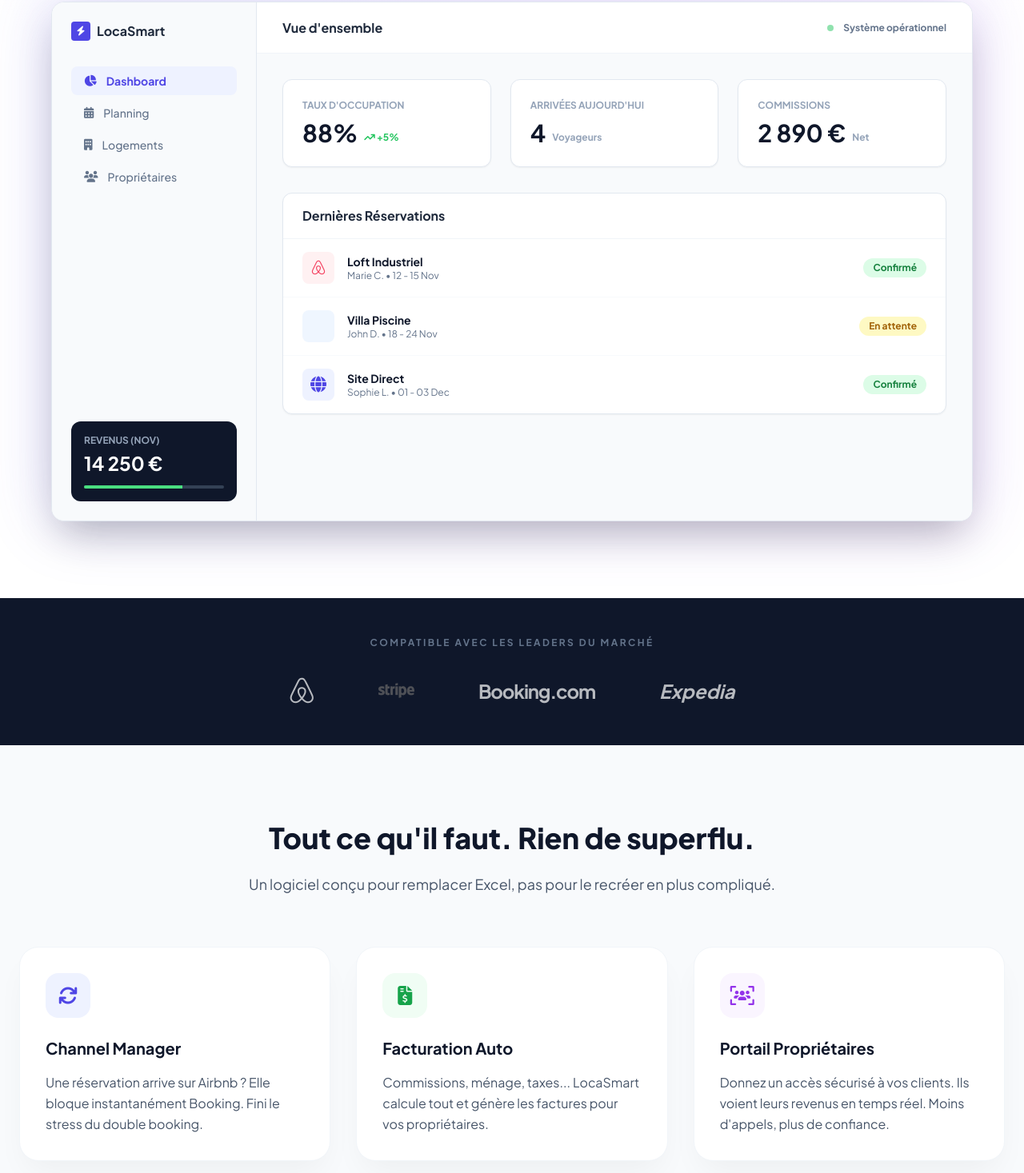
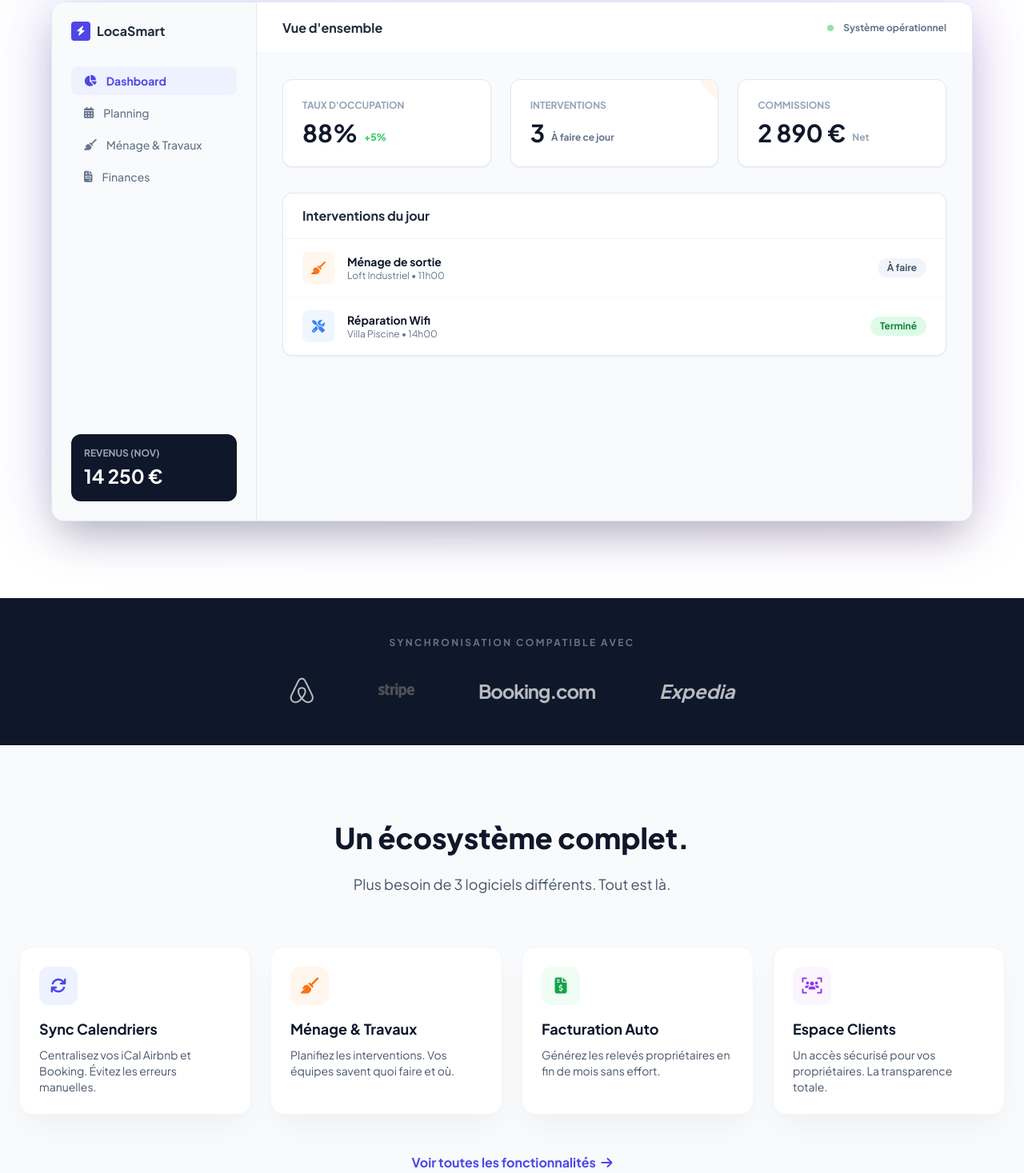
Before and after one commit to LocaSmart45/locasmart-landing, a plain HTML site: page index.html in a window 1280 px wide. Shown: the part 634-2101 px from the top of the page at 80% size. Drawn offline with nearby package versions, Linux system fonts and the light colour scheme.

Commit message:
Update index.html

```diff
--- a/index.html
+++ b/index.html
@@ -4,16 +4,16 @@
     <meta charset="UTF-8">
     <meta name="viewport" content="width=device-width, initial-scale=1.0">
 
-    <title>LocaSmart | Logiciel de Conciergerie & Channel Manager (PMS)</title>
-    <meta name="description" content="Automatisez votre conciergerie locative : Synchronisation Airbnb/Booking, Facturation propriétaires et Channel Manager intégré. Essai gratuit 14 jours.">
-    <meta name="keywords" content="logiciel conciergerie, channel manager, pms location courte durée, gestion locative, airbnb, booking, facturation">
+    <title>LocaSmart | Logiciel de Conciergerie, Facturation & Interventions</title>
+    <meta name="description" content="La solution complète : Synchronisation calendriers, Gestion du ménage/maintenance et Facturation propriétaires. Essai gratuit 14 jours.">
+    <meta name="keywords" content="logiciel conciergerie, planning ménage, facturation propriétaire, channel manager ical, gestion maintenance">
     <meta name="author" content="LocaSmart France">
     <meta name="robots" content="index, follow">
 
     <meta property="og:type" content="website">
     <meta property="og:url" content="https://www.locasmart.net/">
-    <meta property="og:title" content="LocaSmart - Le Pilote Automatique de votre Conciergerie">
-    <meta property="og:description" content="Gagnez 10h/semaine. Channel Manager, Facturation Auto et Portail Propriétaires.">
+    <meta property="og:title" content="LocaSmart - Gérez vos biens et vos équipes">
+    <meta property="og:description" content="Synchronisation, Facturation et Gestion des Interventions (Ménage/Travaux).">
 
     <script src="https://cdn.tailwindcss.com"></script>
     <link href="https://cdnjs.cloudflare.com/ajax/libs/font-awesome/6.4.0/css/all.min.css" rel="stylesheet">
@@ -26,10 +26,10 @@
                     fontFamily: { sans: ['"Plus Jakarta Sans"', 'sans-serif'] },
                     colors: {
                         brand: {
-                            primary: '#4F46E5',   // Indigo vibrant
-                            secondary: '#7C3AED', // Violet profond
-                            dark: '#0F172A',      // Slate 900
-                            surface: '#F8FAFC'    // Slate 50
+                            primary: '#4F46E5',
+                            secondary: '#7C3AED',
+                            dark: '#0F172A',
+                            surface: '#F8FAFC'
                         }
                     },
                     boxShadow: {
@@ -40,28 +40,6 @@
             }
         }
     </script>
-
-    <script type="application/ld+json">
-    {
-      "@context": "https://schema.org",
-      "@type": "SoftwareApplication",
-      "name": "LocaSmart",
-      "operatingSystem": "Web",
-      "applicationCategory": "BusinessApplication",
-      "offers": {
-        "@type": "Offer",
-        "price": "29.99",
-        "priceCurrency": "EUR"
-      },
-      "aggregateRating": {
-        "@type": "AggregateRating",
-        "ratingValue": "4.8",
-        "ratingCount": "24"
-      },
-      "description": "Logiciel SaaS de gestion pour conciergeries de location courte durée."
-    }
-    </script>
-
     <style>
         .gradient-text { background: linear-gradient(135deg, #4F46E5 0%, #7C3AED 100%); -webkit-background-clip: text; -webkit-text-fill-color: transparent; }
         .hero-bg { background: radial-gradient(circle at 50% 0%, #F5F3FF 0%, #FFFFFF 60%); }
@@ -98,7 +76,7 @@
 
             <div class="inline-flex items-center gap-2 px-4 py-2 rounded-full bg-white border border-indigo-100 shadow-sm text-xs font-bold text-brand-primary mb-8 animate-bounce" style="animation-duration: 3s;">
                 <span class="w-2 h-2 rounded-full bg-indigo-500"></span>
-                Nouvelle version : Facturation automatique V2 disponible
+                Nouveau : Module de gestion ménage & maintenance
             </div>
 
             <h1 class="text-4xl md:text-7xl font-extrabold text-slate-900 mb-8 leading-tight tracking-tight max-w-5xl mx-auto">
@@ -107,8 +85,8 @@
             </h1>
 
             <p class="text-lg md:text-xl text-slate-500 mb-10 max-w-2xl mx-auto leading-relaxed px-4">
-                Centralisez Airbnb, Booking et Expedia. Automatisez la facturation propriétaires.
-                Gagnez du temps pour ce qui compte vraiment : <strong>votre croissance</strong>.
+                Synchronisez vos calendriers, facturez vos propriétaires et <strong>gérez vos équipes de ménage</strong>.
+                Tout votre business, sur une seule plateforme.
             </p>
 
             <div class="flex flex-col sm:flex-row gap-4 justify-center items-center mb-20 px-4">
@@ -120,7 +98,7 @@
                 </a>
             </div>
 
-            <div class="relative max-w-6xl mx-auto" id="demo">
+            <div class="relative max-w-6xl mx-auto mt-16" id="demo">
                 <div class="absolute -inset-1 bg-gradient-to-r from-brand-primary to-brand-secondary rounded-3xl blur-2xl opacity-20"></div>
 
                 <div class="relative bg-white rounded-2xl shadow-2xl border border-slate-200 overflow-hidden flex flex-col md:flex-row h-auto md:h-[650px] text-left">
@@ -138,18 +116,15 @@
                                 <i class="fa-solid fa-calendar-days"></i> Planning
                             </div>
                             <div class="px-4 py-2 text-slate-500 hover:bg-slate-100 rounded-lg font-medium text-sm flex items-center gap-3 transition">
-                                <i class="fa-solid fa-building"></i> Logements
+                                <i class="fa-solid fa-broom"></i> Ménage & Travaux
                             </div>
                             <div class="px-4 py-2 text-slate-500 hover:bg-slate-100 rounded-lg font-medium text-sm flex items-center gap-3 transition">
-                                <i class="fa-solid fa-users"></i> Propriétaires
+                                <i class="fa-solid fa-file-invoice"></i> Finances
                             </div>
                         </div>
                         <div class="mt-auto bg-brand-dark rounded-xl p-4 text-white">
                             <p class="text-xs text-slate-400 uppercase font-bold mb-1">Revenus (Nov)</p>
                             <p class="text-2xl font-bold">14 250 €</p>
-                            <div class="w-full bg-slate-700 h-1 mt-3 rounded-full overflow-hidden">
-                                <div class="bg-green-400 h-full w-[70%]"></div>
-                            </div>
                         </div>
                     </div>
 
@@ -159,7 +134,6 @@
                             <div class="flex items-center gap-3">
                                 <span class="w-2 h-2 bg-green-500 rounded-full animate-pulse"></span>
                                 <span class="text-xs font-bold text-slate-500 hidden md:block">Système opérationnel</span>
-                                <span class="text-xs font-bold text-slate-500 md:hidden">En ligne</span>
                             </div>
                         </div>
 
@@ -169,14 +143,15 @@
                                     <p class="text-xs text-slate-400 font-bold uppercase mb-2">Taux d'occupation</p>
                                     <div class="flex items-end gap-2">
                                         <span class="text-3xl font-bold text-slate-900">88%</span>
-                                        <span class="text-green-500 text-xs font-bold mb-1"><i class="fa-solid fa-arrow-trend-up"></i> +5%</span>
+                                        <span class="text-green-500 text-xs font-bold mb-1">+5%</span>
                                     </div>
                                 </div>
-                                <div class="bg-white p-6 rounded-xl border border-slate-200 shadow-sm">
-                                    <p class="text-xs text-slate-400 font-bold uppercase mb-2">Arrivées Aujourd'hui</p>
+                                <div class="bg-white p-6 rounded-xl border border-slate-200 shadow-sm relative overflow-hidden">
+                                    <div class="absolute top-0 right-0 w-16 h-16 bg-orange-50 rounded-bl-full -mr-8 -mt-8"></div>
+                                    <p class="text-xs text-slate-400 font-bold uppercase mb-2">Interventions</p>
                                     <div class="flex items-end gap-2">
-                                        <span class="text-3xl font-bold text-slate-900">4</span>
-                                        <span class="text-slate-400 text-xs font-bold mb-1">Voyageurs</span>
+                                        <span class="text-3xl font-bold text-slate-900">3</span>
+                                        <span class="text-slate-500 text-xs font-bold mb-1">À faire ce jour</span>
                                     </div>
                                 </div>
                                 <div class="bg-white p-6 rounded-xl border border-slate-200 shadow-sm">
@@ -190,38 +165,28 @@
 
                             <div class="bg-white rounded-xl border border-slate-200 shadow-sm overflow-hidden">
                                 <div class="px-4 md:px-6 py-4 border-b border-slate-100 flex justify-between">
-                                    <h3 class="font-bold text-slate-800">Dernières Réservations</h3>
+                                    <h3 class="font-bold text-slate-800">Interventions du jour</h3>
                                 </div>
                                 <div class="divide-y divide-slate-50">
                                     <div class="px-4 md:px-6 py-4 flex items-center justify-between">
                                         <div class="flex items-center gap-3 md:gap-4">
-                                            <div class="w-10 h-10 bg-rose-50 rounded-lg flex items-center justify-center text-rose-500 text-lg md:text-xl"><i class="fa-brands fa-airbnb"></i></div>
+                                            <div class="w-8 h-8 md:w-10 md:h-10 bg-orange-50 rounded-lg flex items-center justify-center text-orange-500"><i class="fa-solid fa-broom"></i></div>
                                             <div>
-                                                <p class="font-bold text-slate-900 text-sm">Loft Industriel</p>
-                                                <p class="text-xs text-slate-500 hidden md:block">Marie C. • 12 - 15 Nov</p>
+                                                <p class="font-bold text-slate-900 text-sm">Ménage de sortie</p>
+                                                <p class="text-xs text-slate-500">Loft Industriel • 11h00</p>
                                             </div>
                                         </div>
-                                        <span class="px-2 md:px-3 py-1 bg-green-100 text-green-700 rounded-full text-[10px] md:text-xs font-bold">Confirmé</span>
+                                        <span class="px-2 md:px-3 py-1 bg-slate-100 text-slate-600 rounded-full text-[10px] md:text-xs font-bold">À faire</span>
                                     </div>
                                     <div class="px-4 md:px-6 py-4 flex items-center justify-between">
                                         <div class="flex items-center gap-3 md:gap-4">
-                                            <div class="w-10 h-10 bg-blue-50 rounded-lg flex items-center justify-center text-blue-600 text-lg md:text-xl"><i class="fa-brands fa-booking"></i></div>
+                                            <div class="w-8 h-8 md:w-10 md:h-10 bg-blue-50 rounded-lg flex items-center justify-center text-blue-500"><i class="fa-solid fa-screwdriver-wrench"></i></div>
                                             <div>
-                                                <p class="font-bold text-slate-900 text-sm">Villa Piscine</p>
-                                                <p class="text-xs text-slate-500 hidden md:block">John D. • 18 - 24 Nov</p>
+                                                <p class="font-bold text-slate-900 text-sm">Réparation Wifi</p>
+                                                <p class="text-xs text-slate-500">Villa Piscine • 14h00</p>
                                             </div>
                                         </div>
-                                        <span class="px-2 md:px-3 py-1 bg-yellow-100 text-yellow-700 rounded-full text-[10px] md:text-xs font-bold">En attente</span>
-                                    </div>
-                                     <div class="px-4 md:px-6 py-4 flex items-center justify-between">
-                                        <div class="flex items-center gap-3 md:gap-4">
-                                            <div class="w-10 h-10 bg-indigo-50 rounded-lg flex items-center justify-center text-brand-primary text-lg md:text-xl"><i class="fa-solid fa-globe"></i></div>
-                                            <div>
-                                                <p class="font-bold text-slate-900 text-sm">Site Direct</p>
-                                                <p class="text-xs text-slate-500 hidden md:block">Sophie L. • 01 - 03 Dec</p>
-                                            </div>
-                                        </div>
-                                        <span class="px-2 md:px-3 py-1 bg-green-100 text-green-700 rounded-full text-[10px] md:text-xs font-bold">Confirmé</span>
+                                        <span class="px-2 md:px-3 py-1 bg-green-100 text-green-700 rounded-full text-[10px] md:text-xs font-bold">Terminé</span>
                                     </div>
                                 </div>
                             </div>
@@ -234,7 +199,7 @@
 
     <div class="bg-brand-dark py-12">
         <div class="container mx-auto px-6 text-center">
-            <p class="text-slate-500 text-xs font-bold uppercase tracking-[0.2em] mb-8">Compatible avec les leaders du marché</p>
+            <p class="text-slate-500 text-xs font-bold uppercase tracking-[0.2em] mb-8">Synchronisation compatible avec</p>
             <div class="flex flex-wrap justify-center items-center gap-8 md:gap-20 opacity-70 grayscale hover:grayscale-0 hover:opacity-100 transition duration-500">
                 <i class="fa-brands fa-airbnb text-4xl text-white"></i>
                 <i class="fa-brands fa-stripe text-4xl text-[#635BFF]"></i>
@@ -247,33 +212,41 @@
     <section class="py-24 bg-brand-surface">
         <div class="container mx-auto px-6">
             <div class="text-center max-w-3xl mx-auto mb-16">
-                <h2 class="text-3xl md:text-4xl font-extrabold text-slate-900 mb-6">Tout ce qu'il faut. Rien de superflu.</h2>
-                <p class="text-lg text-slate-600">Un logiciel conçu pour remplacer Excel, pas pour le recréer en plus compliqué.</p>
+                <h2 class="text-3xl md:text-4xl font-extrabold text-slate-900 mb-6">Un écosystème complet.</h2>
+                <p class="text-lg text-slate-600">Plus besoin de 3 logiciels différents. Tout est là.</p>
             </div>
 
-            <div class="grid md:grid-cols-3 gap-8">
-                <div class="bg-white p-8 rounded-3xl shadow-card border border-slate-100 hover:border-brand-primary/50 transition group">
-                    <div class="w-14 h-14 bg-indigo-50 rounded-2xl flex items-center justify-center text-brand-primary text-2xl mb-6 group-hover:scale-110 transition">
+            <div class="grid md:grid-cols-2 lg:grid-cols-4 gap-6">
+                <div class="bg-white p-6 rounded-2xl shadow-card border border-slate-100 hover:border-brand-primary/50 transition">
+                    <div class="w-12 h-12 bg-indigo-50 rounded-xl flex items-center justify-center text-brand-primary text-xl mb-4">
                         <i class="fa-solid fa-sync"></i>
                     </div>
-                    <h3 class="text-xl font-bold text-slate-900 mb-4">Channel Manager</h3>
-                    <p class="text-slate-600 leading-relaxed">Une réservation arrive sur Airbnb ? Elle bloque instantanément Booking. Fini le stress du double booking.</p>
+                    <h3 class="text-lg font-bold text-slate-900 mb-2">Sync Calendriers</h3>
+                    <p class="text-sm text-slate-600">Centralisez vos iCal Airbnb et Booking. Évitez les erreurs manuelles.</p>
                 </div>
 
-                <div class="bg-white p-8 rounded-3xl shadow-card border border-slate-100 hover:border-brand-primary/50 transition group">
-                    <div class="w-14 h-14 bg-green-50 rounded-2xl flex items-center justify-center text-green-600 text-2xl mb-6 group-hover:scale-110 transition">
+                <div class="bg-white p-6 rounded-2xl shadow-card border border-slate-100 hover:border-brand-primary/50 transition">
+                    <div class="w-12 h-12 bg-orange-50 rounded-xl flex items-center justify-center text-orange-500 text-xl mb-4">
+                        <i class="fa-solid fa-broom"></i>
+                    </div>
+                    <h3 class="text-lg font-bold text-slate-900 mb-2">Ménage & Travaux</h3>
+                    <p class="text-sm text-slate-600">Planifiez les interventions. Vos équipes savent quoi faire et où.</p>
+                </div>
+
+                <div class="bg-white p-6 rounded-2xl shadow-card border border-slate-100 hover:border-brand-primary/50 transition">
+                    <div class="w-12 h-12 bg-green-50 rounded-xl flex items-center justify-center text-green-600 text-xl mb-4">
                         <i class="fa-solid fa-file-invoice-dollar"></i>
                     </div>
-                    <h3 class="text-xl font-bold text-slate-900 mb-4">Facturation Auto</h3>
-                    <p class="text-slate-600 leading-relaxed">Commissions, ménage, taxes... LocaSmart calcule tout et génère les factures pour vos propriétaires.</p>
+                    <h3 class="text-lg font-bold text-slate-900 mb-2">Facturation Auto</h3>
+                    <p class="text-sm text-slate-600">Générez les relevés propriétaires en fin de mois sans effort.</p>
                 </div>
 
-                <div class="bg-white p-8 rounded-3xl shadow-card border border-slate-100 hover:border-brand-primary/50 transition group">
-                    <div class="w-14 h-14 bg-purple-50 rounded-2xl flex items-center justify-center text-purple-600 text-2xl mb-6 group-hover:scale-110 transition">
+                <div class="bg-white p-6 rounded-2xl shadow-card border border-slate-100 hover:border-brand-primary/50 transition">
+                    <div class="w-12 h-12 bg-purple-50 rounded-xl flex items-center justify-center text-purple-600 text-xl mb-4">
                         <i class="fa-solid fa-users-viewfinder"></i>
                     </div>
-                    <h3 class="text-xl font-bold text-slate-900 mb-4">Portail Propriétaires</h3>
-                    <p class="text-slate-600 leading-relaxed">Donnez un accès sécurisé à vos clients. Ils voient leurs revenus en temps réel. Moins d'appels, plus de confiance.</p>
+                    <h3 class="text-lg font-bold text-slate-900 mb-2">Espace Clients</h3>
+                    <p class="text-sm text-slate-600">Un accès sécurisé pour vos propriétaires. La transparence totale.</p>
                 </div>
             </div>
 
@@ -292,7 +265,7 @@
                         <span class="text-xl font-bold text-slate-900">LocaSmart</span>
                     </a>
                     <p class="text-slate-500 text-sm max-w-sm mx-auto md:mx-0 leading-relaxed">
-                        Le système d'exploitation complet pour les conciergeries de location courte durée. Conçu et hébergé en France.
+                        Le système d'exploitation complet pour les conciergeries. Développé en France.
                     </p>
                 </div>
                 <div>
```
